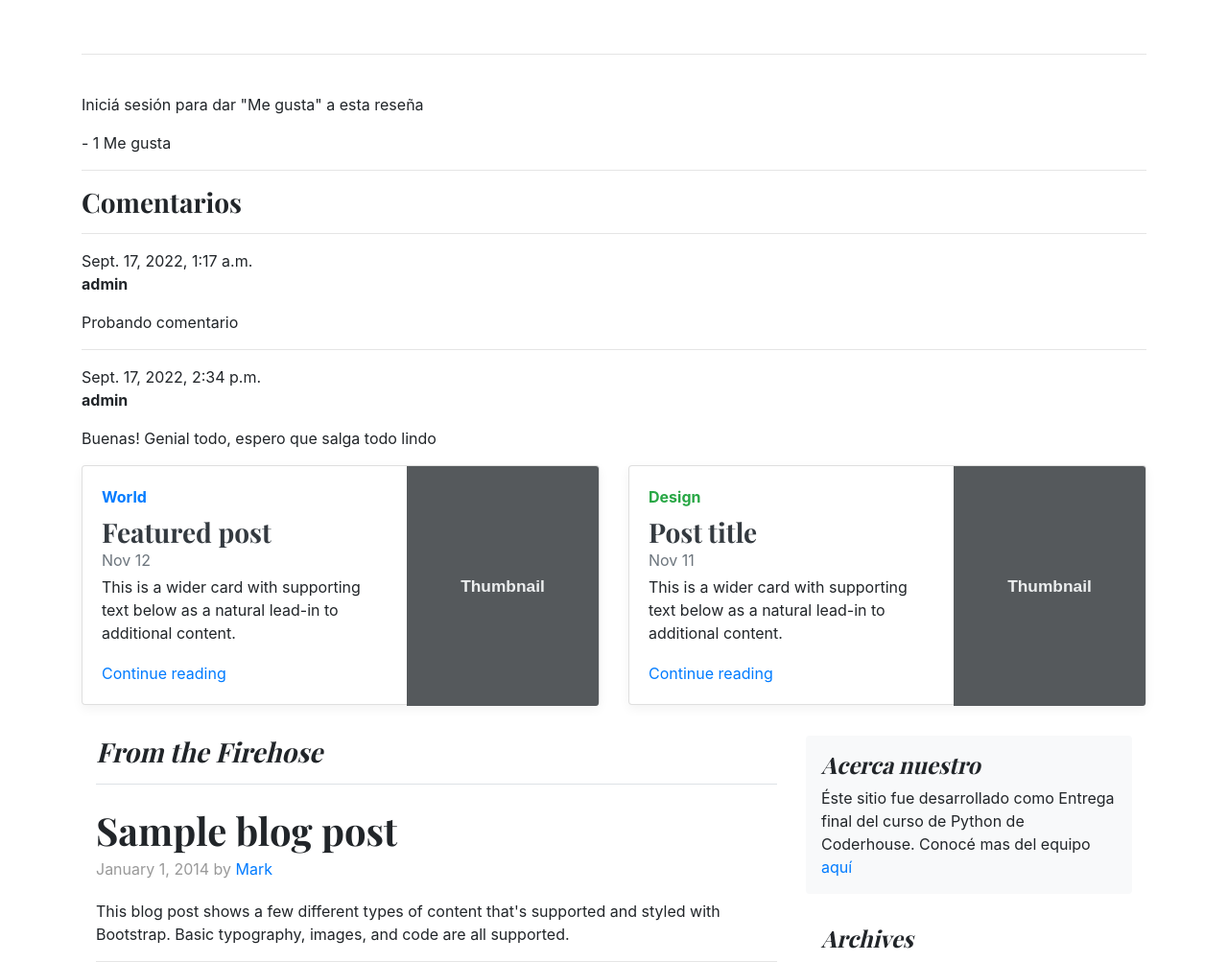
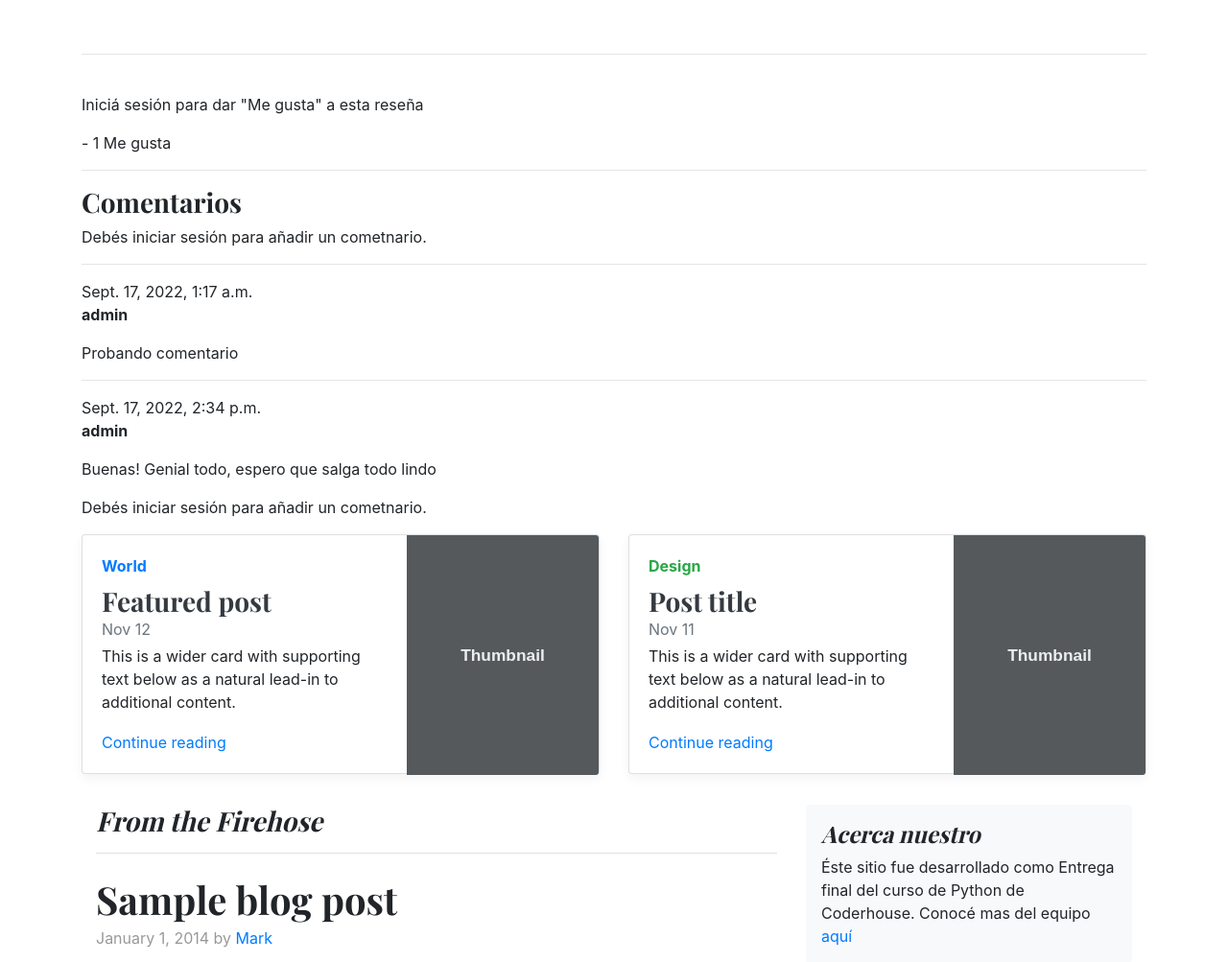
Before and after one commit to lvergini/ProyectoFinalAbayayPasquiniVergini, a Django app: page /post/2 in a window 1280 px wide. Shown: the part 2143-3146 px from the top of the page at 96% size. Run offline with Django 4.2, Linux system fonts and the light colour scheme; data comes from the database, SQL or seed files in the repository; both versions use the stored data as it was after the commit; some libraries are stand-ins or nearby versions.

Commit message:
En template de post, mensaje de que se debe estar logueado para dejar un comentario

```diff
--- a/ProyectoBlogReseñas/Blog/templates/Blog/post.html
+++ b/ProyectoBlogReseñas/Blog/templates/Blog/post.html
@@ -71,6 +71,14 @@
 
 <h3>Comentarios</h3>
 
+{% if user.is_authenticated %}
+
+<a href="{% url 'CrearComentario' post.pk  %}">Agregar comentario</a>
+
+{% else %}
+<p> Debés iniciar sesión para añadir un cometnario.  </p>
+{% endif %}
+
 {% if comentarios %}
 
 {% for comentario in comentarios %}
@@ -111,6 +119,8 @@
 
 <a href="{% url 'CrearComentario' post.pk  %}">Agregar comentario</a>
 
+{% else %}
+<p> Debés iniciar sesión para añadir un cometnario.  </p>
 {% endif %}
 
 
--- a/ProyectoBlogReseñas/Blog/views.py
+++ b/ProyectoBlogReseñas/Blog/views.py
@@ -100,14 +100,12 @@ def buscarPost(request): #para completar
 
 @login_required
 def crearComentario(request, pk):
-      #post = Post.objects.filter(pk=pk)
       post= Post.objects.get(pk = pk)
 
       if request.method=="POST":
             form=CrearComentario(request.POST)
-            #   commentarios=post.comentarios.filter(active=True)
             if form.is_valid():
-                  autor=User.objects.get(username=request.user) #ESTO ES IMPORTANTE!!!!!!!!!!!!!!!!!11
+                  autor=User.objects.get(username=request.user)
                   info=form.cleaned_data
                   comentario=info["comentario"]
                   comentario=Comentario(post=post, autor=autor, comentario=comentario)
@@ -130,5 +128,6 @@ def eliminarComentario(request, id):
           comentario.delete()
           return HttpResponseRedirect(reverse("PostVista", args=[str(pk)]))
 
+@login_required
 def editarComentario(request, id):
       pass
```
Also changed, not shown: ProyectoBlogReseñas/db.sqlite3.
